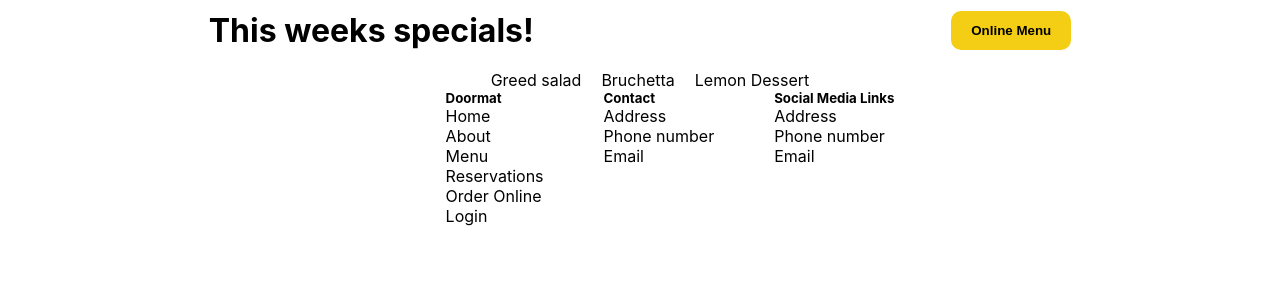
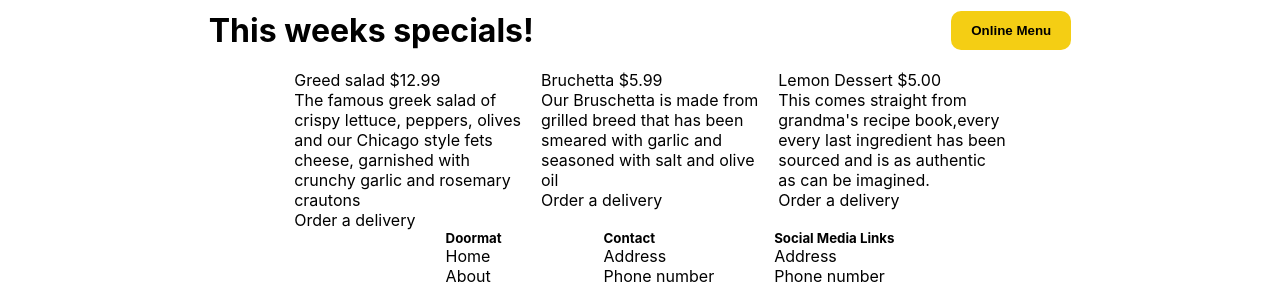
Before and after one commit to peterwakoko/little-lemon-restaurant, a React (Create React App) app: page / in a window 1280 px wide. Shown: the part 429-713 px from the top of the page. Built offline with nearby package versions, Linux system fonts and the light colour scheme.

Commit message:
added week's special text

```diff
--- a/src/pages/Homepage.js
+++ b/src/pages/Homepage.js
@@ -13,9 +13,34 @@ function Homepage() {
         <OnlineMenuButton />
       </div>
       <div className="delivery-flex">
-        <div>Greed salad</div>
-        <div>Bruchetta</div>
-        <div>Lemon Dessert</div>
+        <div>
+          Greed salad $12.99
+          <p>The famous greek salad of</p>
+          <p>crispy lettuce, peppers, olives</p>
+          <p>and our Chicago style fets</p>
+          <p>cheese, garnished with</p>
+          <p>crunchy garlic and rosemary</p>
+          <p>crautons</p>
+          <span>Order a delivery</span>
+        </div>
+        <div>
+          Bruchetta $5.99
+          <p>Our Bruschetta is made from</p>
+          <p>grilled breed that has been</p>
+          <p>smeared with garlic and</p>
+          <p>seasoned with salt and olive</p>
+          <p>oil</p>
+          <span>Order a delivery</span>
+        </div>
+        <div>
+          Lemon Dessert $5.00
+          <p>This comes straight from</p>
+          <p>grandma's recipe book,every</p>
+          <p>every last ingredient has been</p>
+          <p>sourced and is as authentic</p>
+          <p>as can be imagined.</p>
+          <span>Order a delivery</span>
+        </div>
       </div>
     </>
   );
```
